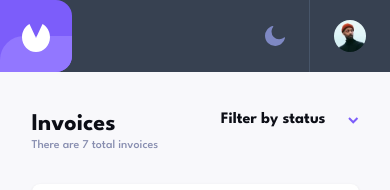
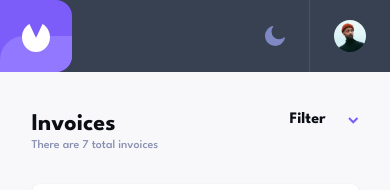
Before and after one commit to ltk55/invoice-app, a Next.js app: page / in a window 390 px wide. Shown: the top 190 px of the page. Built offline with nearby package versions, Linux system fonts and the light colour scheme.

Commit message:
feat: update filter by status label on md size

```diff
--- a/components/shared/ActionBar/StatusFilterMenu.tsx
+++ b/components/shared/ActionBar/StatusFilterMenu.tsx
@@ -52,7 +52,7 @@ export default function StatusFilterMenu(): React.JSX.Element {
         onClick={handleButtonClick}
       >
         <label className="cursor-pointer font-bold text-colour-800 dark:text-white">
-          Filter by status
+          Filter <div className="hidden md:inline">by status</div>
         </label>
         <Image
           src={iconArrowDown}
```
